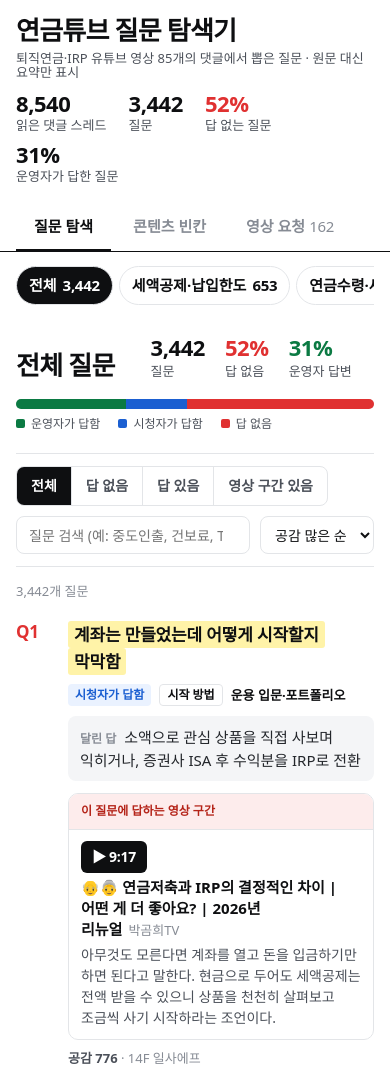
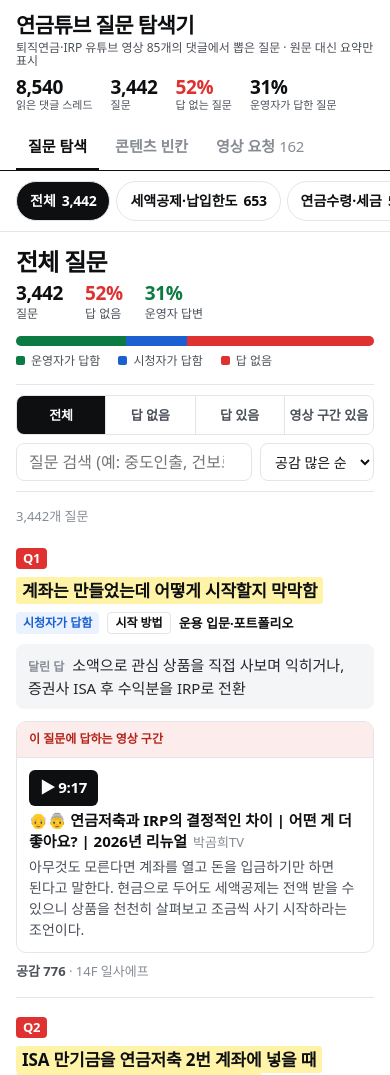
Before and after one commit to doyouncha3-design/pension-tube-site, a plain HTML site: page index.html in a window 390 px wide. Shown: the top 1075 px of the page. Drawn offline with Linux system fonts and the light colour scheme; a web font is replaced by a local one.

Commit message:
화면 갱신 2026-11-23 22:58

```diff
--- a/index.html
+++ b/index.html
@@ -126,20 +126,39 @@ footer{font-size:12px;color:var(--mute);margin-top:48px;padding-top:14px;border-
 :focus-visible{outline:2px solid var(--vw);outline-offset:2px}
 
 @media(max-width:900px){
- header{padding:16px 16px 0}main{padding:0 16px 64px}
- .kpis{margin-left:0;gap:6px 22px}.kpi b{font-size:22px}
+ header{padding:14px 16px 0}main{padding:0 16px 64px}
+ .top{gap:10px}
+ .brand{font-size:21px}.brand span{font-size:12px;margin-top:4px}
+ .kpis{margin-left:0;display:grid;grid-template-columns:repeat(4,auto);gap:0 18px;width:100%;justify-content:start}
+ .kpi{font-size:11px;line-height:1.3}.kpi b{font-size:19px}
+ .tabs{margin-top:12px}.tab{padding:10px 12px;font-size:15px}
  .split{grid-template-columns:1fr;gap:0}
- .side{position:static;max-height:none;padding:14px 0 6px;display:flex;gap:6px;overflow-x:auto}
+ .side{position:sticky;top:0;z-index:5;background:var(--bg);max-height:none;margin:0 -16px;padding:10px 16px;display:flex;gap:6px;overflow-x:auto;border-bottom:1px solid var(--line);scrollbar-width:none;-webkit-overflow-scrolling:touch}
+ .side::-webkit-scrollbar{display:none}
  .side h2,.sidehint,.tp .mini{display:none}
- .tp{width:auto;flex:none;display:flex;gap:6px;border:1px solid var(--line);border-radius:999px;padding:7px 12px;white-space:nowrap}
- .ph h1{font-size:26px}.stats{gap:20px}
- .q{grid-template-columns:44px minmax(0,1fr);gap:0 8px}.gq{grid-template-columns:44px minmax(0,1fr)}.gq .gs{grid-column:2;justify-self:start}.sgi{grid-template-columns:1fr}.sgi .pl{grid-row:auto;justify-self:start}.rq{grid-template-columns:34px minmax(0,1fr);gap:0 8px}.qs{font-size:17px}.rk{font-size:17px}
- .tools{position:static}
+ .tp{width:auto;flex:none;display:flex;gap:6px;border:1px solid var(--line);border-radius:999px;padding:8px 13px;white-space:nowrap}
+ .tp .nm,.tp .ct{font-size:14px}
+ .pane{padding-top:16px}
+ .ph{gap:8px 20px;margin-bottom:12px}.ph h1{font-size:24px;width:100%}
+ .stats{gap:22px}.st{font-size:12px}.st b{font-size:19px}
+ .legend{margin-bottom:14px}
+ .tools{position:static;gap:8px;padding:10px 0}
+ .seg{width:100%}.seg button{flex:1;padding:9px 4px;font-size:13px;text-align:center}
+ .search{min-width:0;font-size:16px}select{font-size:14px}
+ .q,.gq,.rq{display:block;padding:16px 0}
+ .rk{display:inline-block;font-size:13px;line-height:1;padding:4px 7px;border-radius:4px;background:var(--ink);color:#fff;margin-bottom:8px}
+ .rk.hot{background:var(--no);color:#fff}
+ .qs{font-size:17px}.gq p,.rq p{font-size:16px}
+ .gq .gs{display:inline-block;margin-top:8px}
+ .ans{font-size:15px}
+ .sgi{grid-template-columns:1fr;padding:12px}.sgi .pl{grid-row:auto;justify-self:start;height:36px;font-size:15px}
+ .sgi .vt{font-size:15px}.sgi .vx{font-size:14px}
+ .intro{font-size:14px;margin-top:16px}.sub2{font-size:19px;margin-top:36px}
  table,tbody,tr,td{display:block}thead{display:none}
  tr{padding:14px 0;border-bottom:1px solid var(--line)}td{border:0;padding:2px 0}
- td.rk{display:inline-block;width:auto;margin-right:8px}td.nm{display:inline-block}
- td.n{display:inline-block;margin-right:18px}
-
+ td.rk{display:inline-block;width:auto;margin-right:8px;background:none;color:var(--ink);padding:0;font-size:18px}td.nm{display:inline-block}
+ td.n{display:inline-block;margin-right:18px;font-size:17px}
+ td ol{margin-top:6px}
 }
 </style>
 </head>
```
